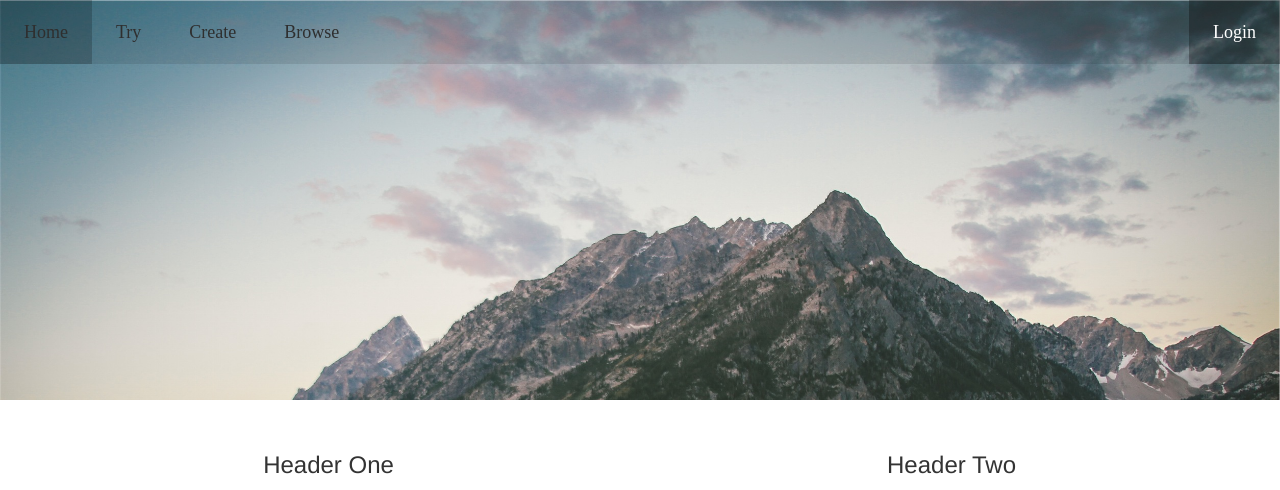
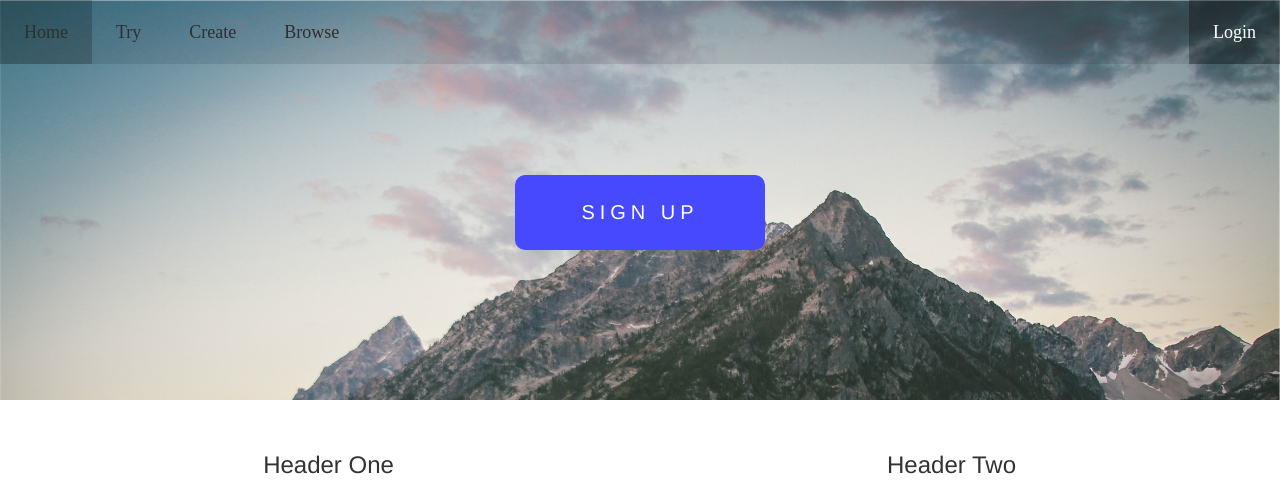
Before and after one commit to hmajoros/openspace, a Flask app: page / in a window 1280 px wide. Shown: the top 490 px of the page. Run offline with Flask 2, Linux system fonts and the light colour scheme; some libraries are stand-ins or nearby versions.

Commit message:
i added some js, i added a lot of fucks, but give none

```diff
--- a/openspace/static/js/main.js
+++ b/openspace/static/js/main.js
@@ -1,2 +1,8 @@
 // nothing to see here
 // delete these later - DONT TELL ME WHAT TO DO
+
+var signUpButton = document.getElementById('signUpButton');
+
+signUpButton.onclick = function() {
+	window.location.href="/signup/";
+}
--- a/openspace/static/stylesheets/main.css
+++ b/openspace/static/stylesheets/main.css
@@ -40,6 +40,38 @@
 .header .header-nav .header-nav-item.pull-right a {
   color: white;
 }
+#signUpButton {
+  -webkit-touch-callout: none;
+  -webkit-user-select: none;
+  -khtml-user-select: none;
+  -moz-user-select: none;
+  -ms-user-select: none;
+  user-select: none;
+  position: absolute;
+  top: 175px;
+  left: 50%;
+  -webkit-transform: translateX(-50%);
+  -moz-transform: translateX(-50%);
+  -ms-transform: translateX(-50%);
+  -o-transform: translateX(-50%);
+  transform: translateX(-50%);
+  text-align: center;
+  line-height: 75px;
+  font-size: 15pt;
+  letter-spacing: 5px;
+  height: 75px;
+  width: 250px;
+  border-radius: 10px;
+  background-color: #4749FF;
+  color: white;
+}
+#signUpButton:hover {
+  cursor: pointer;
+  background-color: #3636C8;
+}
+#signUpButton:active {
+  background-color: #292A9B;
+}
 .row {
   padding: 32px;
 }
--- a/openspace/static/stylesheets/main.less
+++ b/openspace/static/stylesheets/main.less
@@ -48,6 +48,36 @@
     }
 }
 
+#signUpButton {
+    .disableSelection;
+    position: absolute;
+    top: 175px;
+    left: 50%;
+    .prefixed(transform, translateX(-50%));
+
+    text-align: center;
+    line-height: 75px;
+    font-size: 15pt;
+    letter-spacing: 5px;
+
+    height: 75px;
+    width: 250px;
+
+    border-radius: 10px;
+
+    background-color: #4749FF;
+    color: white;
+
+    &:hover {
+        cursor: pointer;
+        background-color: #3636C8;
+    }
+
+    &:active {
+        background-color: #292A9B;
+    }
+}
+
 .row {
     padding: 32px;
 }
--- a/openspace/templates/home.html
+++ b/openspace/templates/home.html
@@ -2,7 +2,9 @@
 
 {% block content %}
 
-<div class="cover"></div> <!-- image added in js -->
+<div class="cover">
+  <div id="signUpButton">SIGN UP</div>
+</div> <!-- image added in js -->
 
 <div class="header">
   <div class="header-nav">
@@ -45,3 +47,7 @@
 
 
 {% endblock %}
+
+{% block js %}
+<script src="/static/js/main.js"></script>
+{% endblock %}
--- a/run.py
+++ b/run.py
@@ -2,3 +2,4 @@
 from openspace import app
 
 app.run(debug = True, port = 33507)
+app.debug = True
```
Also changed, not shown: openspace/signup/views.py (+28 -0 lines), openspace/static/js/signup.js (added, +42 -0 lines), openspace/templates/signup.html (+6 -2 lines).
